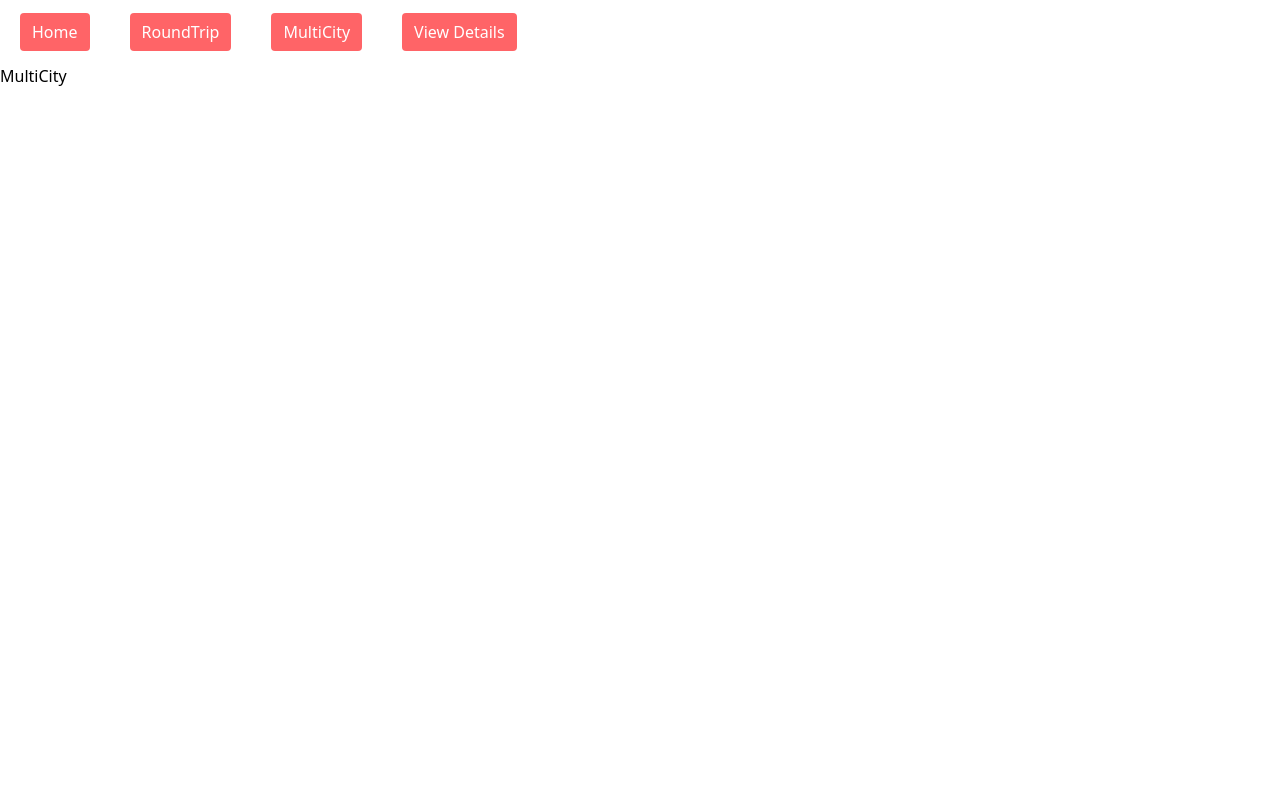
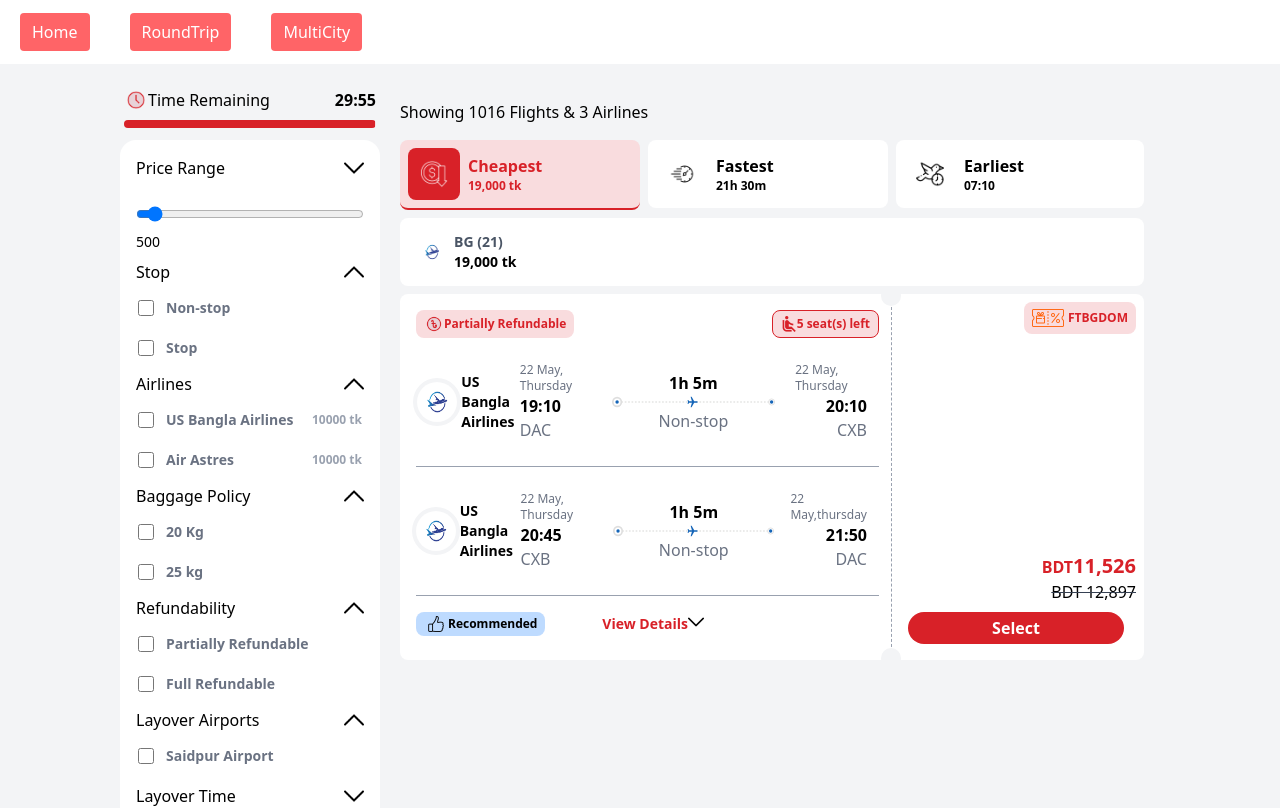
Before and after one commit to adnan-borshon/First-trip, a Vue app: page /MultiCity in a window 1280 px wide. Shown: the top 808 px of the page. Built offline with nearby package versions, Linux system fonts and the light colour scheme.

Commit message:
responsiveness add

```diff
--- a/src/Components/Baggage.vue
+++ b/src/Components/Baggage.vue
@@ -1,7 +1,7 @@
 <template>
     <div class="container grid auto-rows-min gap-3">
    <!-- checkbox -->
-        <div class="flex justify-center gap-1">
+        <div class="flex  gap-1">
             <label class="text-[#d82128] cursor-pointer  font-semibold text-lg">
                 <input
                 class="accent-[#d82128]"
--- a/src/Components/FlightDetails.vue
+++ b/src/Components/FlightDetails.vue
@@ -1,7 +1,7 @@
 <template>
     <div class="container grid auto-rows-min gap-3">
         <!-- checkbox -->
-        <div class="flex justify-center gap-1">
+        <div class="flex  gap-1">
             <label class="text-[#d82128] cursor-pointer  font-semibold text-lg">
                 <input
                 class="accent-[#d82128]"
--- a/src/Components/LeftSide.vue
+++ b/src/Components/LeftSide.vue
@@ -1,5 +1,5 @@
 <template>
-  <div class="left  bg-transparent space-y-2 flex-1/7 grid grid-rows-[auto_auto_auto,1fr]">
+  <div class="left  bg-transparent space-y-2  lg:grid grid-rows-[auto_auto_auto,1fr] hidden  sticky md:w-1/4">
     <!-- Time Remaining part with changing time and timebar -->
     <div class=" p-1 space-y-2">
       <div class="flex justify-between">
@@ -19,11 +19,21 @@
     </div>
 
     <!-- Departure and Return Times -->
+    <template v-if="props.showDepart_return">
+
+
+
     <div class="flex justify-between items-center p-2 space-x-1 bg-white rounded-full">
       <div class="bg-white flex justify-center items-center shadow-lg rounded-full">
         <img class="h-11 w-11 " :src="left_arrow" >
       </div>
-      <div><h1>Departure</h1><div>20 May, Tuesday</div></div>
+      <div class="text-sm">
+        <h1 class="font-semibold">Departure</h1>
+        <span>
+
+          20 May, Tuesday
+        </span>
+      </div>
        <div class="bg-white  flex justify-center items-center shadow-lg rounded-full">
         <img class="h-11  w-11" :src="right_arrow" >
       </div>
@@ -33,11 +43,18 @@
         <div class="bg-white  flex justify-center items-center shadow-lg rounded-full">
         <img class="h-11  w-11" :src="left_arrow" >
       </div>
-      <div><h1>Return</h1><div>23 May, Tuesday</div></div>
+      <div class="text-sm">
+        <h1 class="font-semibold">Return</h1>
+        <span>
+
+          20 May, Tuesday
+        </span>
+      </div>
   <div class="bg-white  flex justify-center items-center shadow-lg rounded-full">
         <img class="h-11  w-11" :src="right_arrow" >
       </div>
     </div>
+     </template>
 <div class="options bg-white rounded-2xl p-1">
 
 
@@ -133,7 +150,7 @@
           v-model="layoverTime"
           class="w-full"
         />
-        <div class="text-sm mt-1">   {{ layoverTime || 0 }} hr</div>
+        <div class="text-sm mt-1">   {{ layoverTime }} hr</div>
       </div>
     </div>
 
@@ -160,7 +177,7 @@ const showPrice = ref(false);
 const price = ref(500);
 const time = 30 * 60;
 const timeLeft = ref(time);
-
+const layoverTime = ref(0);
 const showLayoverTime= ref(false)
 const selectedStops = ref([]);
 const selectedAirlines = ref([]);
@@ -168,6 +185,12 @@ const selectedBaggage = ref([]);
 const selectedRefund = ref([]);
 const selectedLayover = ref([]);
 const selectedAircraft = ref([]);
+
+
+
+const props = defineProps({
+  showDepart_return: { type: Boolean, default: true }
+})
 
 
 // Computed property for formatted time
--- a/src/Components/MultiCity.vue
+++ b/src/Components/MultiCity.vue
@@ -1,3 +1,21 @@
 <template>
-    <div>MultiCity</div>
+      <div class="container bg-gray-100 mx-auto py-5 max-w-[100vw]">
+    <div class="flex gap-1 md:mx-30 bg-transparent ">
+      <!-- Left Column -->
+
+         <LeftSide :show-depart_return="false"/>
+
+
+      <!-- Right Column -->
+      <div class="right  flex-2/3 ">
+        <RightSide />
+
+      </div>
+    </div>
+  </div>
 </template>
+
+<script setup>
+import LeftSide from './LeftSide.vue';
+import RightSide from './RightSide.vue';
+</script>
--- a/src/Components/RightSide.vue
+++ b/src/Components/RightSide.vue
@@ -1,5 +1,5 @@
 <template>
-  <div class="right bg-transparent grid-rows-4">
+  <div class="right bg-transparent grid-rows-4 p-2">
     <div class="p-2 row-start-1">Showing 1016 Flights & 3 Airlines</div>
 
     <!-- CHeapest, Fastest and Earliest card -->
@@ -9,7 +9,7 @@
           <div
         @click="selected = 'cheapest'"
         :class="[
-          'flex h-max space-x-2 cursor-pointer items-center p-2 rounded-lg shrink',
+          'flex  h-max space-x-2 justify-center md:justify-start cursor-pointer items-center p-2 rounded-lg shrink',
           selected === 'cheapest'
             ? 'bg-[#f9dcde] border-b-2 border-[#d82128]'
             : 'bg-white'
@@ -17,21 +17,22 @@
       >
         <div
           :class="[
-            'p-3 rounded-lg',
+            'p-3 rounded-lg hidden md:block',
             selected === 'cheapest' ? 'bg-[#d82128]' : ''
           ]"
         >
           <img
           v-if="selected !== 'cheapest' "
           class="h-7 w-7 filter
-         brightness-0" :src="cheapest" />
+         brightness-0 " :src="cheapest" />
             <img
           v-else
           class="h-7 w-7 " :src="cheapest" />
         </div>
         <div class="font-semibold">
-          <div>Cheapest</div>
-          <span class="text-xs">19,000 tk</span>
+          <div :class="[selected === 'cheapest' ? 'text-[#d82128]':'']">Cheapest</div>
+          <span class="text-xs hidden md:block"
+          :class="[selected === 'cheapest' ? 'text-[#d82128]':'']">19,000 tk</span>
         </div>
       </div>
 
@@ -39,7 +40,7 @@
            <div
         @click="selected = 'fastest'"
         :class="[
-          'flex h-max space-x-2 cursor-pointer items-center p-2 rounded-lg shrink',
+          'flex h-max space-x-2 justify-center md:justify-start cursor-pointer items-center p-2 rounded-lg shrink',
           selected === 'fastest'
             ? 'bg-[#f9dcde] border-b-2 border-[#d82128]'
             : 'bg-white'
@@ -47,7 +48,7 @@
       >
         <div
           :class="[
-            'p-3 rounded-lg',
+            'p-3 rounded-lg hidden md:block',
             selected === 'fastest' ? 'bg-[#d82128]' : ''
           ]"
         >
@@ -55,8 +56,9 @@
           <img v-else class="h-7 w-7 " :src="fastest" />
         </div>
         <div class="font-semibold">
-          <div>Fastest</div>
-          <span class="text-xs">21h 30m</span>
+          <div :class="[selected === 'fastest' ? 'text-[#d82128]':'']">Fastest</div>
+          <span class="text-xs hidden md:block"
+          :class="[selected === 'fastest' ? 'text-[#d82128]':'']">21h 30m</span>
         </div>
       </div>
 
@@ -64,7 +66,7 @@
             <div
         @click="selected = 'earliest'"
         :class="[
-          'flex h-max space-x-2 cursor-pointer items-center p-2 rounded-lg shrink',
+          'flex h-max  space-x-2 justify-center md:justify-start cursor-pointer items-center p-2 rounded-lg shrink',
           selected === 'earliest'
             ? 'bg-[#f9dcde] border-b-2 border-[#d82128]'
             : 'bg-white'
@@ -72,7 +74,7 @@
       >
         <div
           :class="[
-            'p-3 rounded-lg',
+            'p-3 rounded-lg hidden md:block',
             selected === 'earliest' ? 'bg-[#d82128]' : ''
           ]"
         >
@@ -80,8 +82,11 @@
           <img v-else class="h-7 w-7 " :src="earliest">
         </div>
         <div class="font-semibold">
-          <div>Earliest</div>
-          <span class="text-xs">07:10</span>
+          <div
+
+          :class="[selected === 'earliest' ? 'text-[#d82128]':'']">Earliest</div>
+          <span class="text-xs hidden md:block"
+          :class="[selected === 'earliest' ? 'text-[#d82128]':'']">07:10</span>
         </div>
       </div>
     </div>
@@ -102,9 +107,11 @@
     </div>
 
     <!-- main card for timing and selection -->
-  <div>
-    <SelectionCard/>
-  </div>
+
+
+    <SelectionCard  :plane-icon="plane"/>
+
+
   </div>
 </template>
 
@@ -114,6 +121,11 @@ import earliest from "../assets/Icons/early.png";
 import fastest from "../assets/Icons/fastest.png";
 import airline from "../assets/Icons/airline-logo.jpg";
 import SelectionCard from "./SelectionCard.vue";
+import plane from "../assets/Icons/layover-non-stop.svg";
+import plane_Multi from "../assets/Icons/layover-multi.svg";
 import { ref } from "vue";
+
 const selected = ref('cheapest')
+
+
 </script>
--- a/src/Components/SelectionCard.vue
+++ b/src/Components/SelectionCard.vue
@@ -1,124 +1,265 @@
 <template>
+  <div class="relative md:grid grid-cols-3 gap-1 m-2 shrink-0 rounded-lg p-1 lg:p-2 bg-white overflow-hidden">
+    <!-- for larger screen -->
+    <div class="hidden md:block absolute h-5 w-5 rounded-full bg-gray-100 right-[32.7%] -top-2"></div>
+    <div class="hidden md:block absolute h-5 w-5 rounded-full bg-gray-100 right-[32.7%] -bottom-2"></div>
 
-     <div class="row-start-4  grid grid-cols-3 gap-1 m-2 rounded-lg p-2 bg-white" >
-        <div class=" col-span-2 h-max border-r border-dashed border-gray-400 p-1">
+      <!-- for mobile screen -->
+    <div class="md:hidden absolute h-6 w-6 rounded-full bg-gray-100 -right-2.5 bottom-[31%] "></div>
+    <div class="md:hidden absolute h-6 w-6 rounded-full bg-gray-100 -left-2.5 bottom-[31%] "></div>
+
+
+    <div
+      class="col-span-2 h-max md:border-r border-dashed pr-3 border-gray-400 p-2"
+    >
       <!-- refund and seat left section -->
       <div class="flex justify-between">
-                <div class="px-2 py-1 text-xs font-semibold flex items-center rounded-lg bg-[#f9dcde] text-[#d82128] ">
-                <img :src="taka"  class="h-5 w-5 rounded-lg">
+        <div
+          class="px-2 py-1 text-xs font-semibold flex items-center rounded-lg bg-[#f9dcde] text-[#d82128]"
+        >
+          <img :src="taka" class="h-5 w-5 rounded-lg" />
           <span>Partially Refundable</span>
         </div>
-                <div class="px-2 py-1 text-xs font-semibold  flex items-center rounded-lg bg-[#f9dcde] text-[#d82128] border border-[#d82128]">
-                    <img :src="seat"  class="h-4 w-4">
+        <div
+          class="px-2 py-1 text-xs font-semibold flex items-center rounded-lg bg-[#f9dcde] text-[#d82128] border border-[#d82128]"
+        >
+          <img :src="seat" class="h-4 w-4" />
           <span>5 seat(s) left</span>
         </div>
       </div>
       <!-- time table part -->
-            <div  class="grid grid-rows-3">
-                <div class="row-span-1 flex items-center">
 
+
+      <!-- for mobile -->
+      <div class="flex items-center justify-start mt-4 lg:hidden">
         <img class="h-8 w-8 p-1 rounded-lg" :src="airline" />
         <div class="text-sm font-semibold text-black">US Bangla Airlines</div>
+      </div>
 
+      <div
+        class="grid md:grid-cols-5 grid-cols-4 border-b border-dashed lg:border-solid lg:gap-3 border-gray-400 px-2 pb-4 md:py-5"
+      >
+        <div class="hidden lg:flex items-center justify-center p-1 ">
+          <img class="h-12 w-12 p-1 bg-gray-100 rounded-full" :src="airline" />
+          <div class="text-sm font-semibold text-black">US Bangla Airlines</div>
         </div>
-                <div class="row-span-2 pb-2 grid grid-cols-3 border-b border-dashed border-gray-500 px-2 ">
-                    <div class="flex flex-col justify-center items-center">
+        <div class="flex flex-col justify-center items-start p-1">
+          <span class="text-gray-500 text-xs hidden md:flex"
+            >22 May, Thursday
+          </span>
           <span class="font-semibold">19:10</span>
           <span class="text-gray-500">DAC</span>
         </div>
-                    <div class="flex flex-col justify-center items-center">
+        <div class="col-span-2 flex flex-col justify-center items-center p-1">
           <span class="font-semibold">1h 5m</span>
-                        <img :src="plane">
+          <img :src="plane" />
           <span class="text-gray-500">Non-stop</span>
         </div>
-                    <div class="flex flex-col justify-center items-center">
+        <div class="flex flex-col items-end justify-center p-1">
+          <span class="text-xs text-gray-500 hidden md:flex"
+            >22 May, Thursday
+          </span>
           <span class="font-semibold">20:10</span>
           <span class="text-gray-500">CXB</span>
         </div>
       </div>
+
+      <!-- time table 2nd part for return flight-->
+
+      <!-- for mobile -->
+      <div class="flex items-center justify-start mt-4 lg:hidden">
+        <img class="h-8 w-8 p-1 rounded-lg" :src="airline" />
+        <div class="text-sm font-semibold text-black">
+          US Bangla Airline
+        </div>
       </div>
 
-            <!-- time table 2nd part -->
-             <div  class="grid grid-rows-3">
-                <div class="row-span-1 flex items-center">
+      <div
+        class="grid md:grid-cols-5 grid-cols-4 border-dashed lg:border-solid lg:gap-4 border-b pb-4 border-gray-400 px-2 md:py-5"
+      >
+        <div class="hidden lg:flex items-center justify-center p-1">
+          <img class="h-12 w-12 p-1 bg-gray-100 rounded-full" :src="airline" />
+          <div class="text-sm font-semibold text-black">US Bangla Airlines</div>
+        </div>
 
-          <img class="h-8 w-8 p-1 rounded-lg" :src="airline" />
-          <div class="text-sm font-semibold text-black">US Bangla Airlines</div>
 
-                </div>
-                <div class="row-span-2 pb-2 grid grid-cols-3 border-b  border-gray-500 px-2 ">
-                    <div class="flex flex-col justify-center items-center">
+        <div class="flex flex-col justify-center items-start p-1">
+          <span class="text-gray-500 text-xs hidden md:flex"
+            >22 May, Thursday
+          </span>
           <span class="font-semibold">20:45</span>
           <span class="text-gray-500">CXB</span>
         </div>
-                    <div class="flex flex-col justify-center items-center">
+        <div class="col-span-2 flex flex-col justify-center items-center p-1">
           <span class="font-semibold">1h 5m</span>
-                        <img :src="plane">
+          <img :src="props.planeIcon" />
           <span class="text-gray-500">Non-stop</span>
         </div>
-                    <div class="flex flex-col justify-center items-center">
+        <div class="flex flex-col justify-center items-end p-1">
+          <span class="text-gray-500 text-xs hidden md:flex"
+            >22 May,thursday
+          </span>
           <span class="font-semibold">21:50</span>
           <span class="text-gray-500">DAC</span>
         </div>
       </div>
+
+      <!-- Hidden details part -->
+      <div v-if="detailsOpen" class="details">
+        <ViewDetails />
       </div>
+
       <!-- View details part -->
-            <div class="view-details py-2 px-1">
-              <div class=" flex ">
-                <div class=" flex-1/3 ">
-                 <div class="flex items-center w-max px-2 bg-blue-300 rounded-lg">
-
-                   <img :src="like"  class="h-6 w-6 p-1">
+      <div class="view-details py-2 mt-2">
+        <div class="flex">
+          <div class="flex-1/3">
+            <div class="flex items-center w-max px-2 bg-blue-200 rounded-lg">
+              <img :src="like" class="h-6 w-6 p-1" />
               <span class="text-xs font-semibold">Recommended</span>
             </div>
           </div>
 
-                <div class="flex pl-6 flex-2/3 items-center">
-                  <span class=" text-sm font-semibold  cursor-pointer text-[#d82128]"> View Details</span>
-                  <img :src="downs_arrow" class="h-4 w-4 cursor-pointer" >
+          <div class="flex pl-8 flex-2/3 items-center">
+            <div class="flex" @click="showDetails">
+              <span
+                v-if="detailsOpen === false"
+                class="text-sm font-semibold cursor-pointer text-[#d82128]"
+              >
+                View Details</span
+              >
+              <span
+                v-else
+                class="text-sm font-semibold cursor-pointer text-[#d82128]"
+              >
+                Hide Details</span
+              >
+              <img
+                v-if="!detailsOpen"
+                :src="downs_arrow"
+                class="h-4 w-4 cursor-pointer"
+              />
+              <img v-else :src="up_arrow" class="h-4 w-4 cursor-pointer" />
+            </div>
+          </div>
+        </div>
       </div>
     </div>
 
+    <div class="prices col-span-1 md:grid grid-rows-[auto_1fr_auto_auto] ">
+      <!-- voucher part -->
+      <div v-if="detailsOpen"
+      class="font-semibold p-2 ">
+
+        <h1 >Adult X 1</h1>
+        <div class="flex justify-between text-sm py-2">
+          <h2 class="text-gray-500">Base Fair</h2>
+          <span>BDT 8,058</span>
+        </div>
+         <div class="flex justify-between text-sm py-2">
+          <h2 class="text-gray-500">Tax</h2>
+          <span>BDT 2,028</span>
+        </div>
+          <div class="flex justify-between text-sm py-6">
+          <h2 >Air Fare</h2>
+          <span>BDT 2,028</span>
+        </div>
+
+           <div class=" text-orange-600 flex justify-between text-sm py-3">
+          <h2 >Coupon</h2>
+          <span>BDT 2,028</span>
+        </div>
+
+
+      </div>
+
+
+ <div
+ v-if="!detailsOpen"
+            class="px-2 hidden text-xs font-semibold md:flex justify-self-end items-center rounded-lg bg-[#f9dcde] text-[#d82128]"
+          >
+            <img :src="voucher" class="h-8 w-8 rounded-lg mr-1" />
+            <span class="text-xs">FTBGDOM</span>
+          </div>
+      <!-- for mobile view -->
+      <div class="flex justify-between p-2 md:hidden">
+        <div class="row-start-1 flex md:justify-end items-start">
+          <div
+            class="px-2 text-xs font-semibold flex items-center rounded-lg bg-[#f9dcde] text-[#d82128]"
+          >
+            <img :src="voucher" class="h-8 w-8 rounded-lg mr-1" />
+            <span class="text-xs">FTBGDOM</span>
+          </div>
+        </div>
+        <div class="price  font-semibold text-[#d82128]">
+          <span class="font-semibold">BDT</span>
+          <span class="text-xl font-bold">11,526</span>
+        </div>
+        <div class="discount-price m">
+          <span class="line-through decoration-1 decoration-gray-700"
+            >BDT 12,897</span
+          >
         </div>
       </div>
 
-        <div class="prices col-span-1 grid grid-rows-[auto_1fr_auto_auto]">
-            <!-- voucher part -->
-          <div class="row-start-1 flex justify-end items-start">
-            <div class="px-2 text-xs font-semibold flex items-center rounded-lg bg-[#f9dcde] text-[#d82128] ">
-              <img :src="voucher"  class="h-8 w-8 rounded-lg mr-1">
+
+      <!-- empty -->
+      <div class="row-start-2 hidden md:block"></div>
+      <!-- price -->
+      <div class="row-start-3 flex md:flex-col justify-end items-end">
+        <div
+          v-if="detailsOpen"
+          class="row-start-1 flex justify-end items-start"
+        >
+          <div
+            class="px-2 hidden  text-xs font-semibold md:flex items-center rounded-lg bg-[#f9dcde] text-[#d82128]"
+          >
+            <img :src="voucher" class="h-8 w-8 rounded-lg mr-1" />
             <span class="text-xs">FTBGDOM</span>
           </div>
         </div>
-          <!-- empty -->
-          <div class="row-start-2"></div>
-          <!-- price -->
-<div class=" row-start-3 flex flex-col justify-end items-end">
-  <div class="price font-semibold text-[#d82128]">
+        <div class="price hidden md:block font-semibold text-[#d82128]">
           <span class="font-semibold">BDT</span>
           <span class="text-xl font-bold">11,526</span>
         </div>
-  <div class="discount-price">
-    <span class="line-through decoration-1 decoration-gray-700">BDT 12,897</span>
+        <div class="discount-price hidden md:block">
+          <span class="line-through decoration-1 decoration-gray-700"
+            >BDT 12,897</span
+          >
         </div>
       </div>
       <div class="row-start-4 py-2 px-3">
-
-  <router-link class=" bg-[#d82128] flex justify-center px-2 w-full py-1 rounded-full font-semibold text-white hover:bg-red-500">Select</router-link>
+        <router-link
+        to="/TravelerInfo"
+          class="bg-[#d82128] flex justify-center px-2 w-full py-1 rounded-full font-semibold text-white hover:bg-red-500"
+          >Select</router-link
+        >
       </div>
     </div>
-
   </div>
 </template>
 
 <script setup>
+import seat from "../assets/Icons/seat.png";
+import taka from "../assets/Icons/taka.png";
+import plane from "../assets/Icons/layover-non-stop.svg";
+import like from "../assets/Icons/like.png";
+import up_arrow from "../assets/Icons/up-arrow.png";
+import downs_arrow from "../assets/Icons/down-arrow.png";
+import voucher from "../assets/Icons/voucher.png";
+import airline from "../assets/Icons/airline-logo.jpg";
+import { ref } from "vue";
+import ViewDetails from "./ViewDetails.vue";
 
-import seat from "../assets/Icons/seat.png"
-import taka from "../assets/Icons/taka.png"
-import plane from '../assets/Icons/layover-non-stop.svg'
-import like from '../assets/Icons/like.png'
-import up_arrow from '../assets/Icons/up-arrow.png';
-import downs_arrow from '../assets/Icons/down-arrow.png';
-import voucher from '../assets/Icons/voucher.png';
-import airline from "../assets/Icons/airline-logo.jpg";
+const detailsOpen = ref(false);
+
+const showDetails = () => {
+  detailsOpen.value = !detailsOpen.value;
+};
+const props = defineProps({
+  planeIcon: {
+    type: String,
+    default: plane
+  }
+})
+
 </script>
--- a/src/Components/ViewDetails.vue
+++ b/src/Components/ViewDetails.vue
@@ -1,8 +1,8 @@
 <template>
-  <div class="Tabs p-1 flex flex-col items-center">
+  <div class="Tabs  flex flex-col w-full  mt-4">
 
     <!-- tab headers -->
-    <div class="tabContainer grid grid-cols-3 w-full max-w-md">
+    <div class="tabContainer grid grid-cols-3 ">
       <label
         class="text-center p-3 cursor-pointer rounded-t-lg"
         :class="status === 'flight-details'
@@ -53,7 +53,7 @@
     </div>
 
     <!-- tab contents -->
-    <div class="w-full max-w-md p-4 bg-white rounded-b-lg border-t-0 border border-gray-200">
+    <div class="w-full  p-4 bg-white rounded-b-lg border-t-0 border border-gray-200">
       <div v-if="status === 'flight-details'">
         <!-- your Flight Details markup -->
         <FlightDetails/>
--- a/src/MainLayout.vue
+++ b/src/MainLayout.vue
@@ -5,7 +5,6 @@
  <router-link to="/" class=" px-3 py-2 bg-red-400 text-white rounded">Home</router-link>
 <router-link to="/RoundTrip" class=" px-3 py-2 bg-red-400 text-white rounded">RoundTrip</router-link>
 <router-link to="/MultiCity" class="px-3 py-2 bg-red-400 text-white rounded">MultiCity</router-link>
-<router-link to="/ViewDetails" class="px-3 py-2 bg-red-400 text-white rounded">View Details</router-link>
 
 </div>
 <div class="">
```
Also changed, not shown: src/Components/RoundTrip.vue (+7 -5 lines), src/assets/Icons/layover-multi.svg (added). Lines whose indentation alone changed are shown as unchanged.
